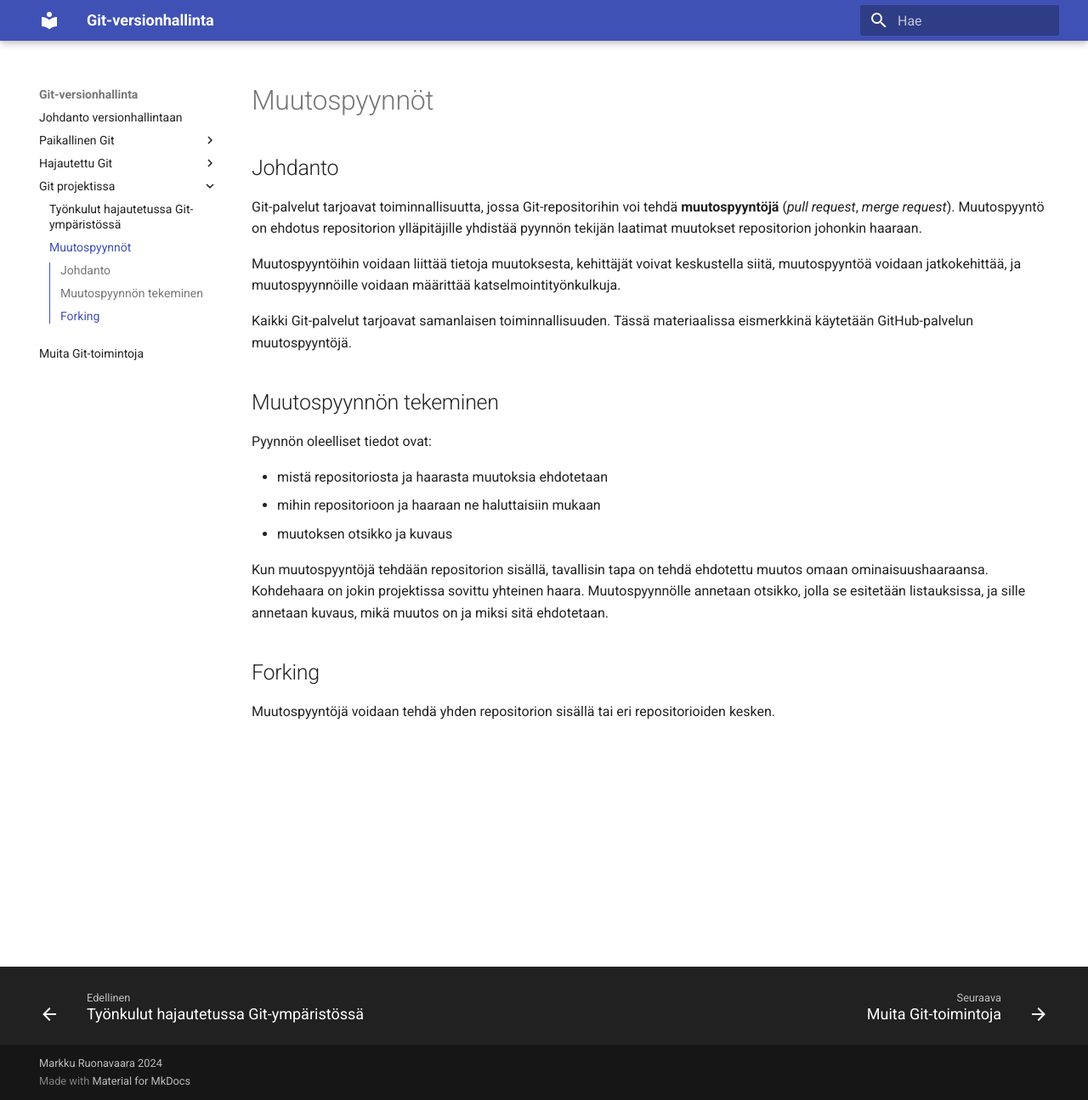
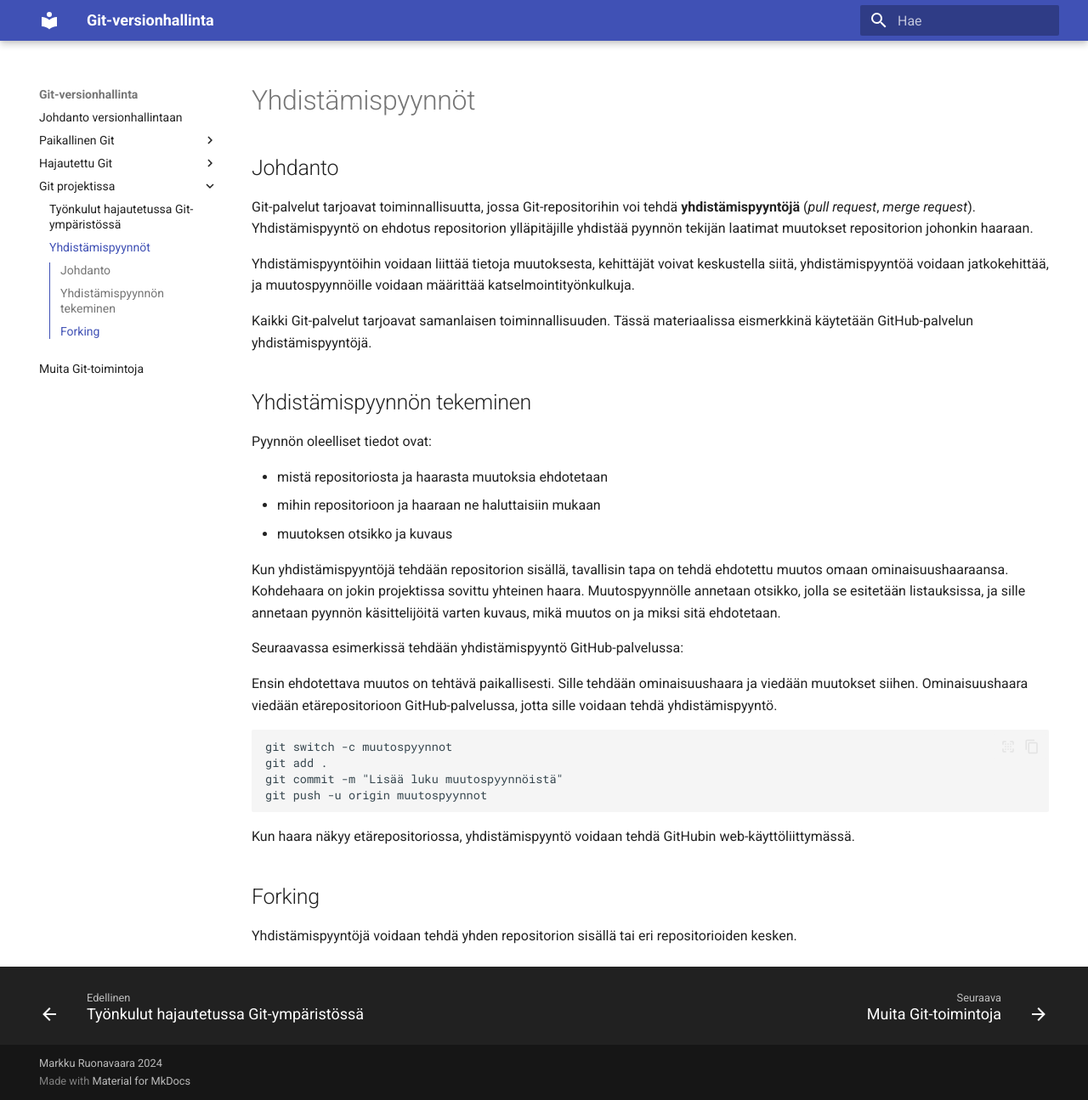
Before and after one commit to mruonavaara/git-versionhallinta, an MkDocs documentation site: the page built from docs/muutospyynnöt.md, in a window 1280 px wide and 1295 px high. Shown: the whole window at 85% size. Built offline with MkDocs 1.6.1 and Material for MkDocs 9.7.7, drawn with Linux system fonts in a browser that asks for light colours.

Commit message:
Vaihda termin pull request suomennokseksi yhdistämispyyntö

````diff
--- a/docs/muutospyynnöt.md
+++ b/docs/muutospyynnöt.md
@@ -1,14 +1,14 @@
-# Muutospyynnöt
+# Yhdistämispyynnöt
 
 ## Johdanto
 
-Git-palvelut tarjoavat toiminnallisuutta, jossa Git-repositorihin voi tehdä __muutospyyntöjä__ (_pull request_, _merge request_). Muutospyyntö on ehdotus repositorion ylläpitäjille yhdistää pyynnön tekijän laatimat muutokset repositorion johonkin haaraan.
+Git-palvelut tarjoavat toiminnallisuutta, jossa Git-repositorihin voi tehdä __yhdistämispyyntöjä__ (_pull request_, _merge request_). Yhdistämispyyntö on ehdotus repositorion ylläpitäjille yhdistää pyynnön tekijän laatimat muutokset repositorion johonkin haaraan.
 
-Muutospyyntöihin voidaan liittää tietoja muutoksesta, kehittäjät voivat keskustella siitä, muutospyyntöä voidaan jatkokehittää, ja muutospyynnöille voidaan määrittää katselmointityönkulkuja.
+Yhdistämispyyntöihin voidaan liittää tietoja muutoksesta, kehittäjät voivat keskustella siitä, yhdistämispyyntöä voidaan jatkokehittää, ja muutospyynnöille voidaan määrittää katselmointityönkulkuja.
 
-Kaikki Git-palvelut tarjoavat samanlaisen toiminnallisuuden. Tässä materiaalissa eismerkkinä käytetään GitHub-palvelun muutospyyntöjä.
+Kaikki Git-palvelut tarjoavat samanlaisen toiminnallisuuden. Tässä materiaalissa eismerkkinä käytetään GitHub-palvelun yhdistämispyyntöjä.
 
-## Muutospyynnön tekeminen
+## Yhdistämispyynnön tekeminen
 
 Pyynnön oleelliset tiedot ovat:
 
@@ -16,10 +16,23 @@ Pyynnön oleelliset tiedot ovat:
 - mihin repositorioon ja haaraan ne haluttaisiin mukaan
 - muutoksen otsikko ja kuvaus
 
-Kun muutospyyntöjä tehdään repositorion sisällä, tavallisin tapa on tehdä ehdotettu muutos omaan ominaisuushaaraansa. Kohdehaara on jokin projektissa sovittu yhteinen haara.  Muutospyynnölle annetaan otsikko, jolla se esitetään listauksissa, ja sille annetaan kuvaus, mikä muutos on ja miksi sitä ehdotetaan.
+Kun yhdistämispyyntöjä tehdään repositorion sisällä, tavallisin tapa on tehdä ehdotettu muutos omaan ominaisuushaaraansa. Kohdehaara on jokin projektissa sovittu yhteinen haara.  Muutospyynnölle annetaan otsikko, jolla se esitetään listauksissa, ja sille annetaan pyynnön käsittelijöitä varten kuvaus, mikä muutos on ja miksi sitä ehdotetaan.
+
+Seuraavassa esimerkissä tehdään yhdistämispyyntö GitHub-palvelussa:
+
+Ensin ehdotettava muutos on tehtävä paikallisesti. Sille tehdään ominaisuushaara ja viedään muutokset siihen. Ominaisuushaara viedään etärepositorioon GitHub-palvelussa, jotta sille voidaan tehdä yhdistämispyyntö.
+
+```
+git switch -c muutospyynnot
+git add .
+git commit -m "Lisää luku muutospyynnöistä"
+git push -u origin muutospyynnot
+```
+
+Kun haara näkyy etärepositoriossa, yhdistämispyyntö voidaan tehdä GitHubin web-käyttöliittymässä.
 
 
 
 ## Forking
 
-Muutospyyntöjä voidaan tehdä yhden repositorion sisällä tai eri repositorioiden kesken.
+Yhdistämispyyntöjä voidaan tehdä yhden repositorion sisällä tai eri repositorioiden kesken.
````
Also changed, not shown: docs/assets/pr_create_form.png (added), docs/assets/pr_feature_branch.png (added), docs/assets/pr_list.png (added).
